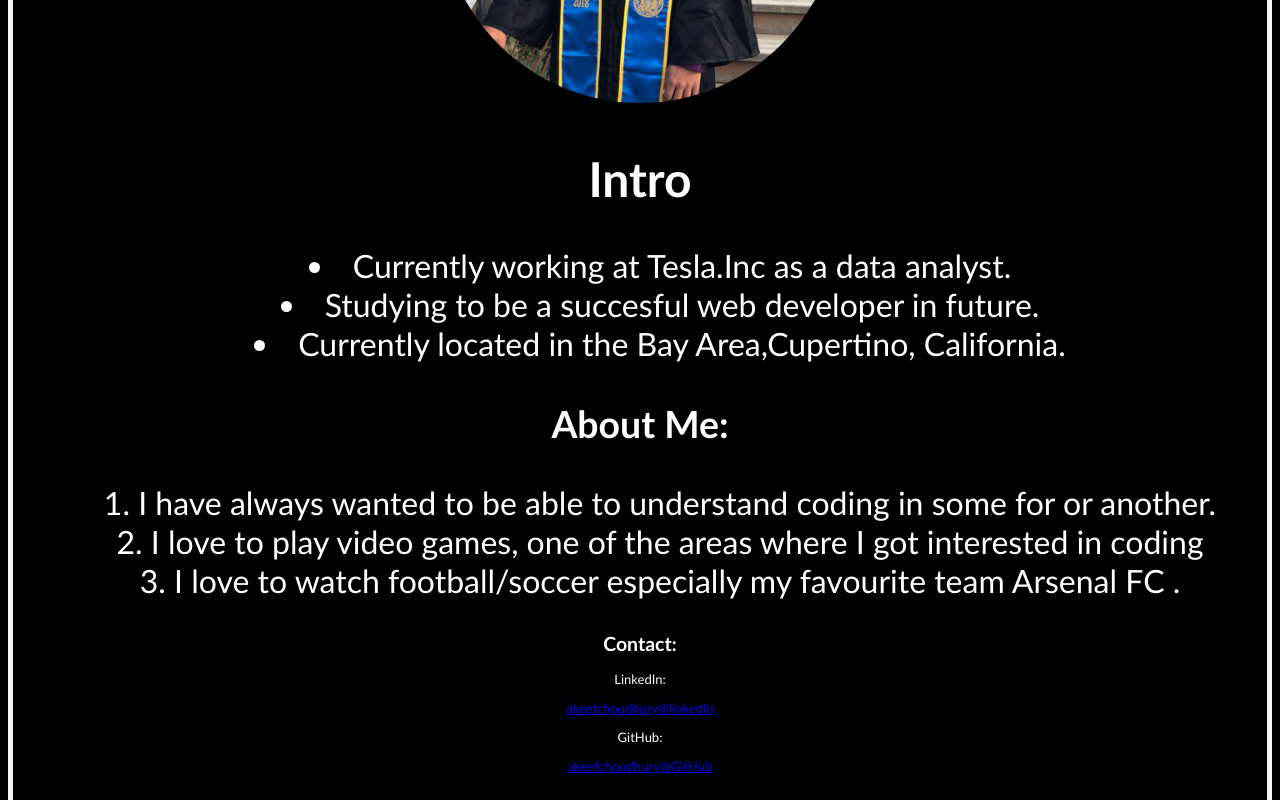
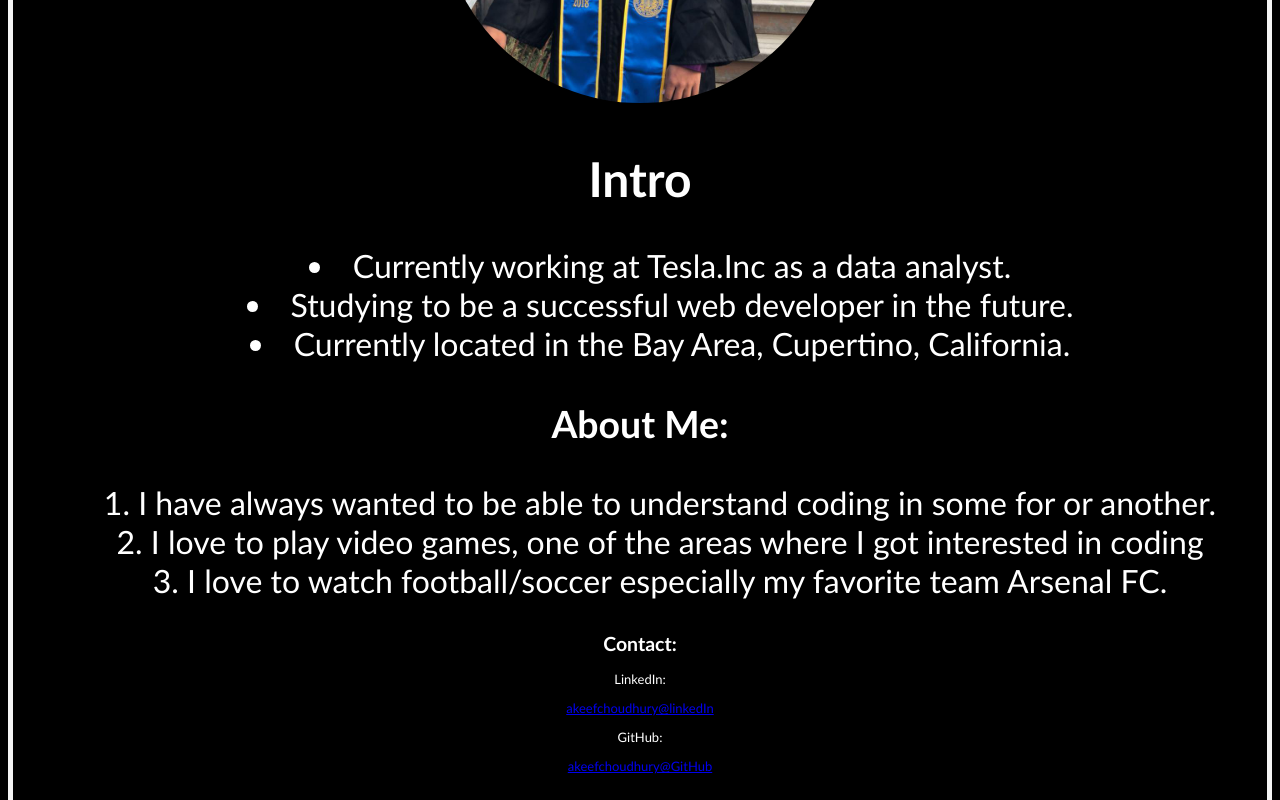
Before and after one commit to akeefmc/About-Me, a plain HTML site: page index.html in a window 1280 px wide. Shown: the part 523-1323 px from the top of the page. Drawn offline with Linux system fonts and the light colour scheme; a script that the page names is missing.

Commit message:
Update index.html

```diff
--- a/index.html
+++ b/index.html
@@ -17,15 +17,15 @@
   <h2>Intro</h2>
   <ul>
     <li>Currently working at Tesla.Inc as a data analyst.</li>
-    <li>Studying to be a succesful web developer in future.</li>
-    <li>Currently located in the Bay Area,Cupertino, California. </li>
+    <li>Studying to be a successful web developer in the future.</li>
+    <li>Currently located in the Bay Area, Cupertino, California. </li>
   </ul>
   <h3>About Me:</h3>
   <ol>
     <li>I have always wanted to be able to understand coding in some for or another.</li>
     <li>I love to play video games, one of the areas where I got interested in coding</li>
-    <li>I love to watch football/soccer especially my favourite team
-       Arsenal FC .</li>
+    <li>I love to watch football/soccer especially my favorite team
+       Arsenal FC.</li>
     </ol>
   </article>
   <footer><!-- last bit where contact info is attached to my linkedIn and GitHub-->
```
